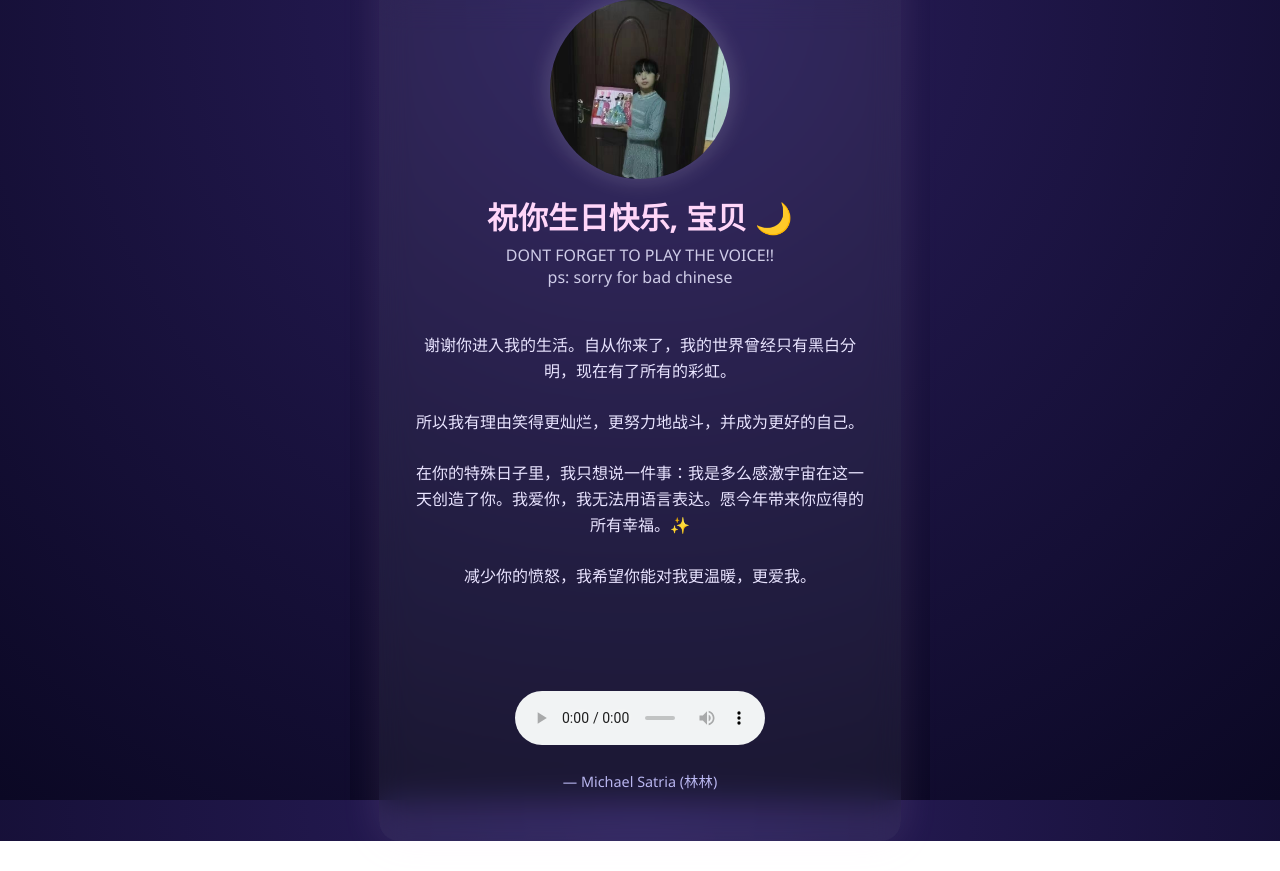
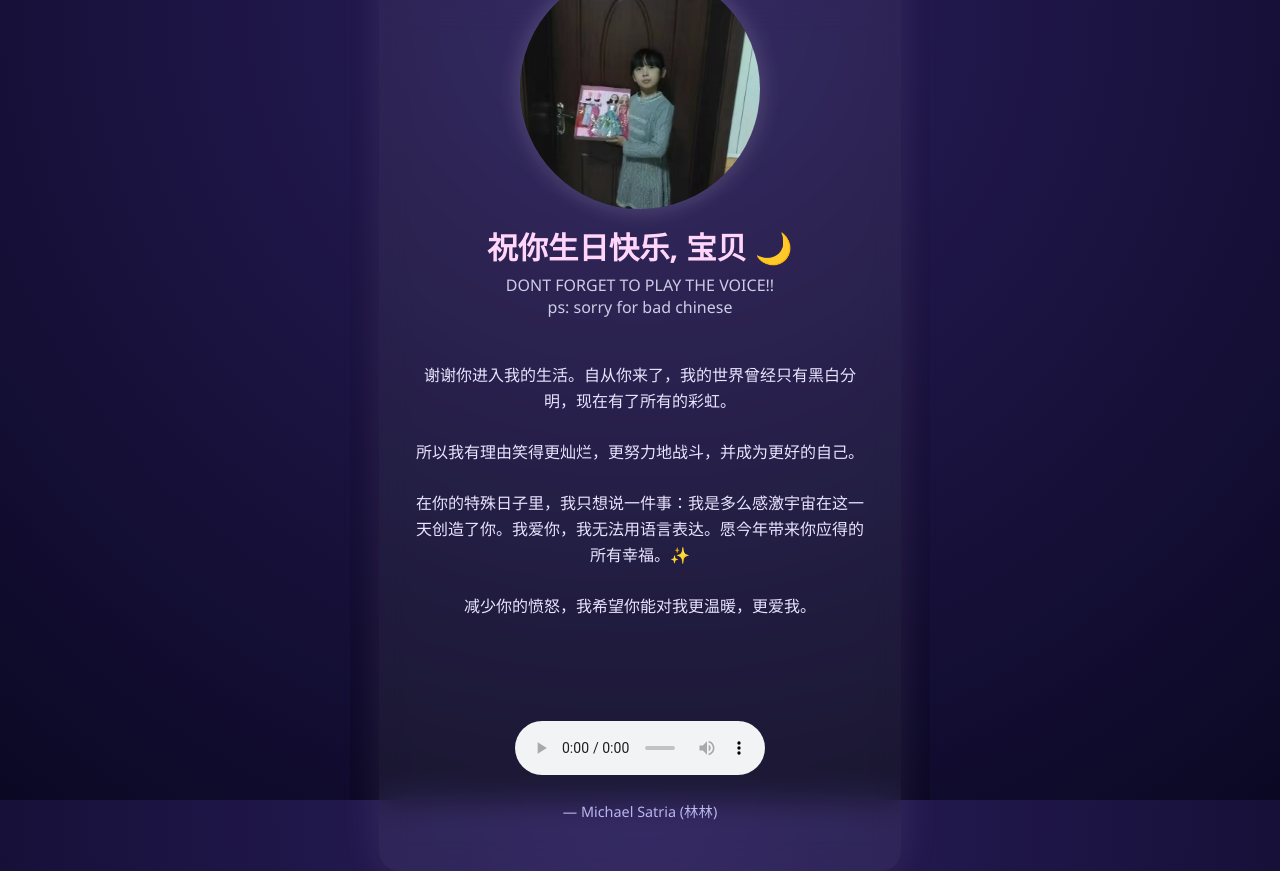
Before and after one commit to kiboowrld/junjunbirthday, a plain HTML site: page index.html in a window 1280 px wide. Before the commit the page ends 841 px from the top, so only its background shows below. Drawn offline with Linux system fonts and the light colour scheme.

Commit message:
Update index.html

```diff
--- a/index.html
+++ b/index.html
@@ -45,8 +45,8 @@ canvas#confetti {
 
 /* === FOTO RESPONSIVE & RAPI === */
 .photo-slider {
-  width: 40vw;
-  max-width: 180px;
+  width: 50vw;
+  max-width: 240px;
   aspect-ratio: 1 / 1;
   margin: 0 auto 15px;
   border-radius: 50%;
```
